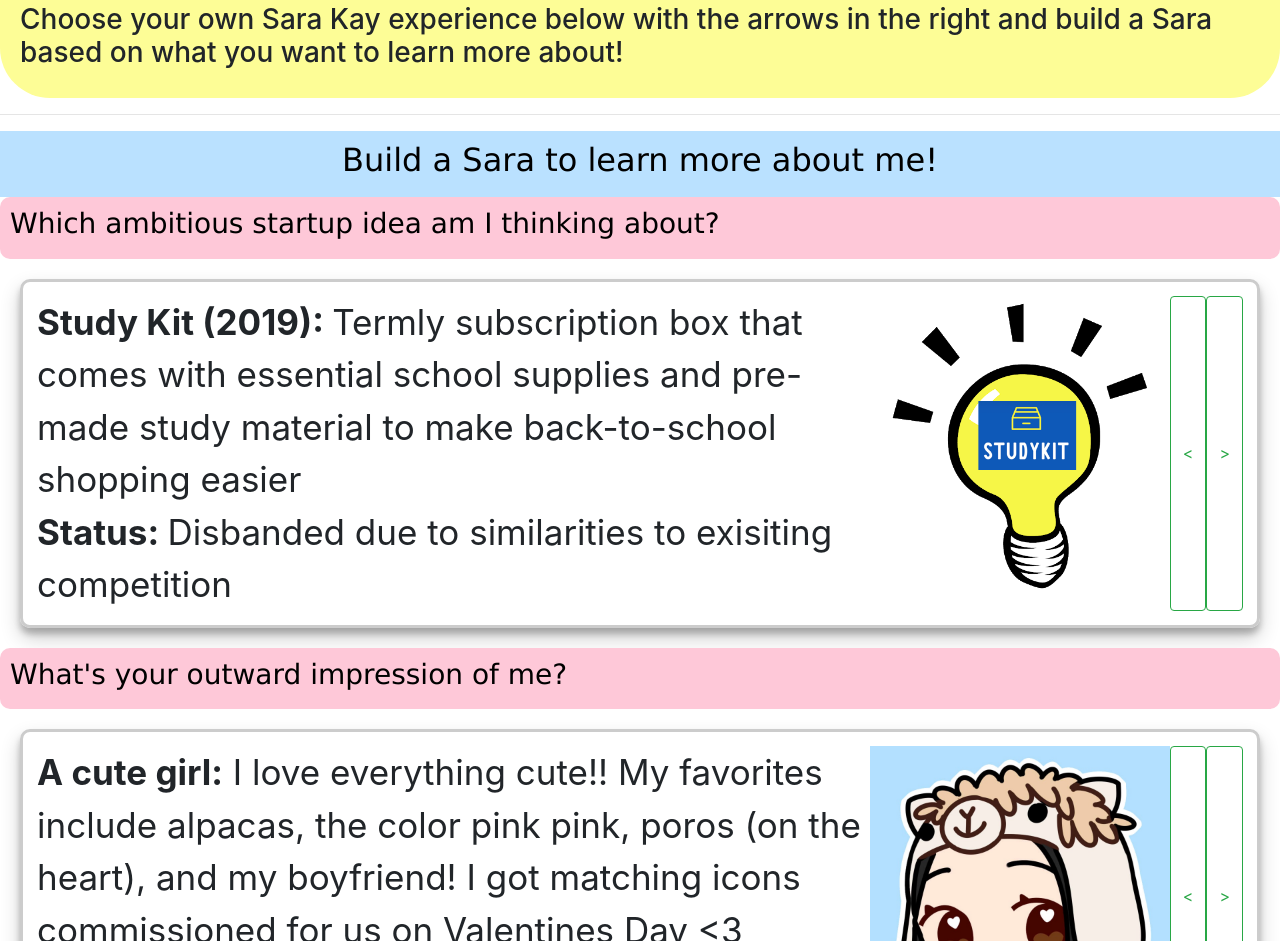
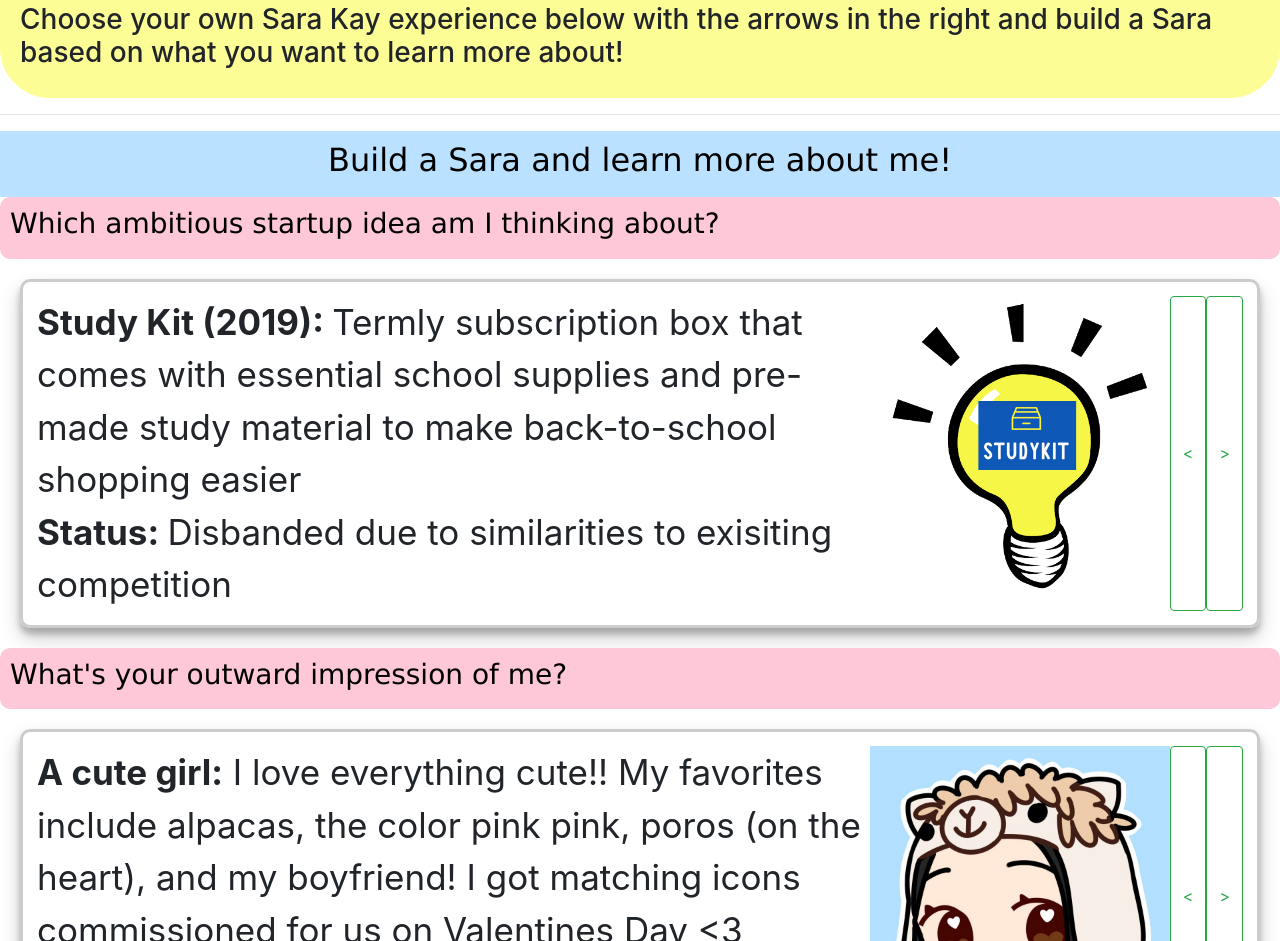
Before and after one commit to ssskay/personalsite2.0, a plain HTML site: page index.html in a window 1280 px wide. Shown: the part 804-1745 px from the top of the page. Drawn offline with nearby package versions, Linux system fonts and the light colour scheme.

Commit message:
not enough time for Sara Button

```diff
--- a/index.html
+++ b/index.html
@@ -46,7 +46,7 @@
 
     <div class= "body-header">
         <h2>
-            Build a Sara to learn more about me!
+            Build a Sara and learn more about me!
         </h2>
 
     </div>
--- a/script.js
+++ b/script.js
@@ -206,6 +206,4 @@ function init() {
   loadAcc();
 }
 
-
-
 window.onload = init;
```
